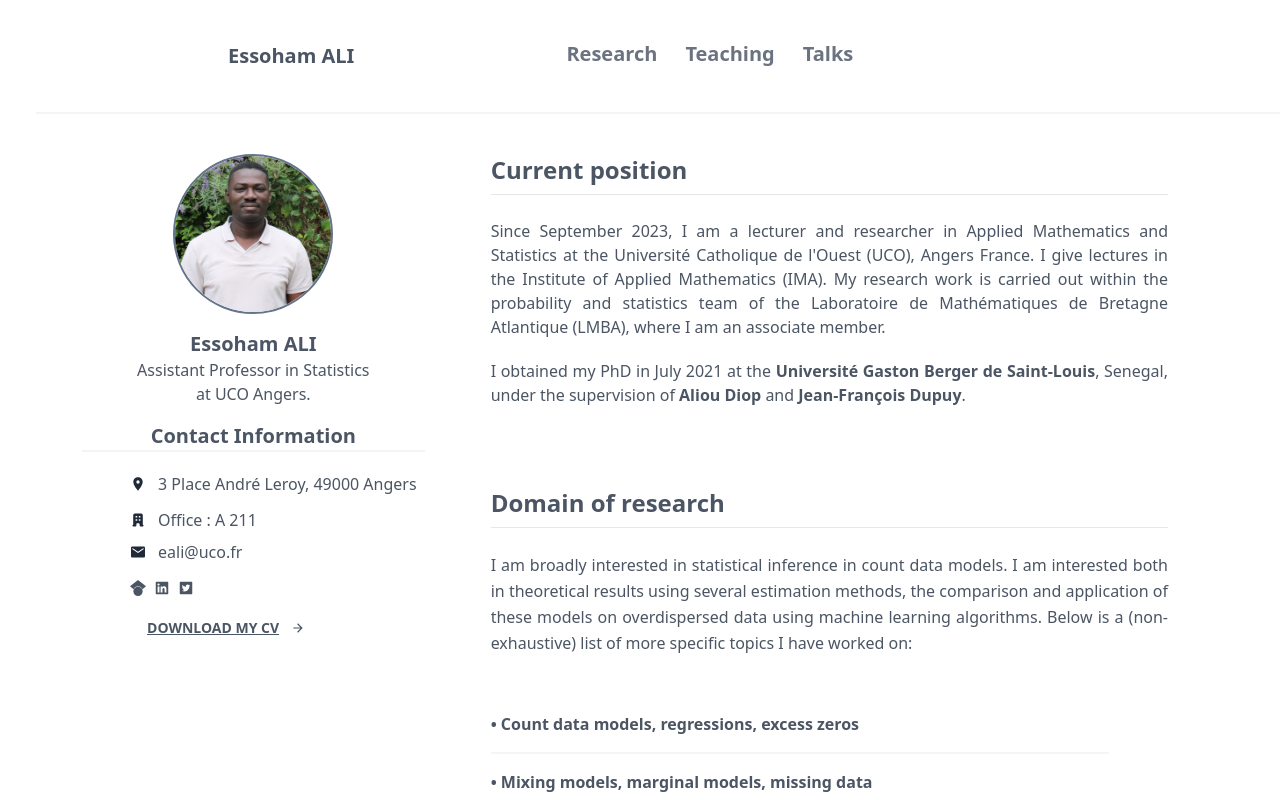
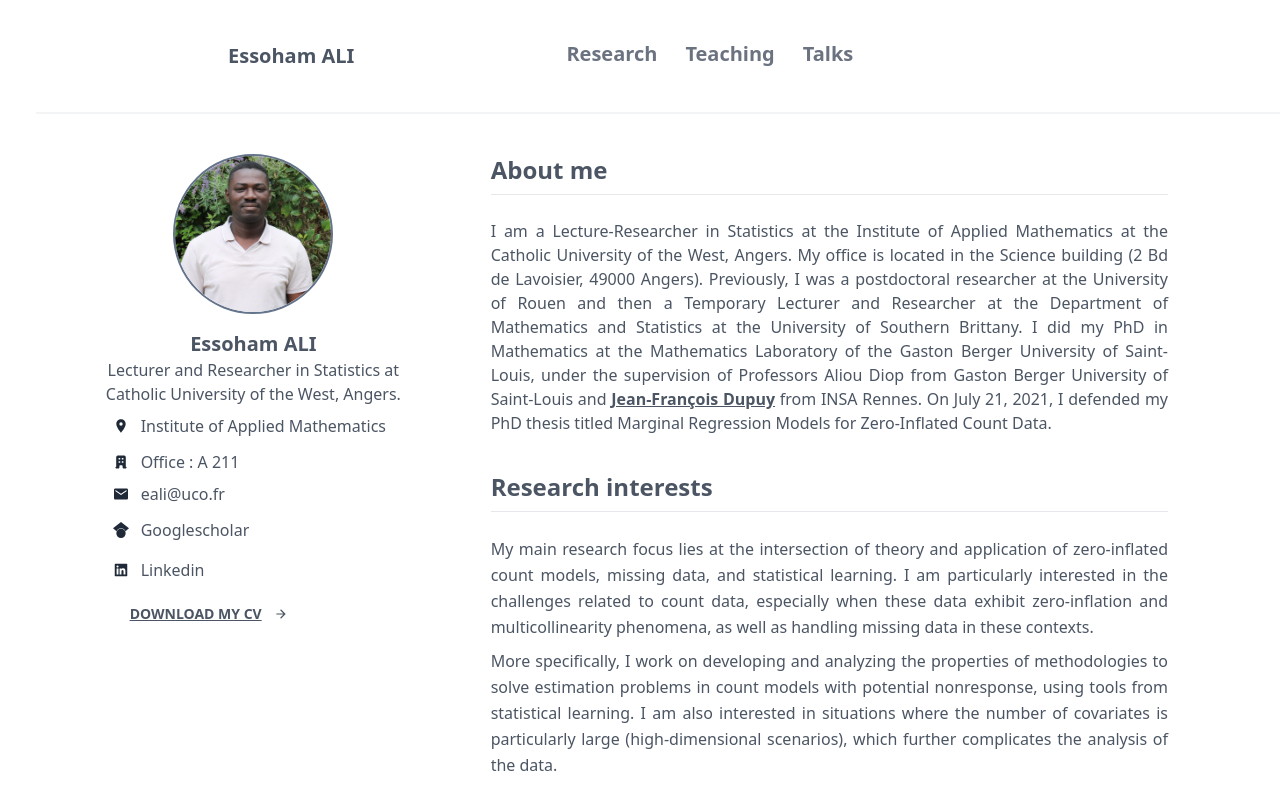
Before and after one commit to Gnilane95/essoham_portfolio, a Next.js app: page / in a window 1280 px wide. Shown: the top 800 px of the page. Built offline with nearby package versions, Linux system fonts and the light colour scheme; what tw-elements would draw is missing.

Commit message:
Home page edited

```diff
--- a/components/header/Hero.jsx
+++ b/components/header/Hero.jsx
@@ -26,15 +26,11 @@ export default function hero() {
         <div className="flex items-center flex-col">
           <div className="text-center">
             <h1 className="text-gray-600 text-xl font-bold pt-4">Essoham ALI</h1>
-            <p className="text-gray-600">Assistant Professor in Statistics <br /> at UCO Angers.</p>
+            <p className="text-gray-600">Lecturer and Researcher in Statistics at<br />Catholic University of the West, Angers.</p>
           </div>
-          <div className="mt-4">
-            <h2 className="text-gray-600 text-xl font-bold text-center">Contact Information</h2>
-            <hr class="border-gray-100 border-t-2"></hr>
-            <div className="pl-12">
-              <div className="mt-5">
+          <div className="">
             <div className="my-2">
-                  <p className="flex items-center flex-wrap mr-2 text-center"> <MdLocationOn className="mr-3" /><span className="text-gray-600">3 Place André Leroy, 49000 Angers</span> </p>
+              <p className="flex items-center flex-wrap mr-2 text-center"> <MdLocationOn className="mr-3" /><span className="text-gray-600">Institute of Applied Mathematics</span> </p>
             </div>
             <p className="flex flex-wrap leading-4 my-4">
               <HiOfficeBuilding className="mr-3" />
@@ -46,12 +42,8 @@ export default function hero() {
               <span className="mr-2 text-gray-600"> <Link href={`mailto:${personalData.email}`}>
                 {personalData.email}
               </Link></span>
-                  {/* <Link href={`mailto:${personalData.email}`}>
-                    {personalData.email}
-                  </Link> */}
             </p>
             <ProfileAli />
-              </div>
             <div className="mt-2">
               <Link
                 href={cvlink}
@@ -66,6 +58,5 @@ export default function hero() {
         </div>
       </div>
     </div>
-    </div>
   );
 }
--- a/components/home/SectionContact.jsx
+++ b/components/home/SectionContact.jsx
@@ -12,30 +12,13 @@ import Link from "next/link";
 export default function SectionContact() {
   return (
     <>
-      <div className="xl:px-56f lg:px-28f sm:px-7f md:px-1f6 text-justify pb-20">
-        <SiteHeader title={"Current position"} className />
+      <div className="xl:px-56f lg:px-28f sm:px-7f md:px-1f6 text-justify pb-9">
+        <SiteHeader title={"About me"} className />
         <p>
-          Since September 2023, I am a lecturer and researcher in Applied
-          Mathematics and Statistics at the Université Catholique de l'Ouest
-          (UCO), Angers France. I give lectures in the Institute of Applied
-          Mathematics (IMA). My research work is carried out within the
-          probability and statistics team of the Laboratoire de Mathématiques de
-          Bretagne Atlantique (LMBA), where I am an associate member.
-        </p>
-        <p className="mt-5">
-          I obtained my PhD in July 2021 at the{" "}
-          <Link href={univgastonBerger} className="font-bold">
-            Université Gaston Berger de Saint-Louis
-          </Link>
-          , Senegal, under the supervision of{" "}
-          <Link href={aliouDiopPortfolio} className="font-bold">
-            Aliou Diop{" "}
-          </Link>
-          and{" "}
-          <Link href={jeanFrancoisDupy} className="font-bold">
-            Jean-François Dupuy
-          </Link>
-          .
+          I am a Lecture-Researcher in Statistics at the Institute of Applied Mathematics at the Catholic University of the West, Angers. My office is located in the Science building (2 Bd de Lavoisier, 49000 Angers).
+          Previously, I was a postdoctoral researcher at the University of Rouen and then a Temporary Lecturer and Researcher at the Department of Mathematics and Statistics at the University of Southern Brittany.
+          I did my PhD in Mathematics at the Mathematics Laboratory of the Gaston Berger University of Saint-Louis, under the supervision of Professors Aliou Diop from Gaston Berger University of Saint-Louis and <Link href={'https://dupuy.perso.math.cnrs.fr/'} className='underline font-semibold'>Jean-François Dupuy</Link> from INSA Rennes.
+          On July 21, 2021, I defended my PhD thesis titled Marginal Regression Models for Zero-Inflated Count Data.
         </p>
       </div>
     </>
--- a/components/home/SectionResearch.jsx
+++ b/components/home/SectionResearch.jsx
@@ -8,33 +8,13 @@ export default function SectionResearch() {
   return (
     <>
       <div className="xl:px-56f lg:px-28f sm:px-7f md:px-1f6 text-justify pb-10">
-        <SiteHeader title={"Domain of research"}/>
+        <SiteHeader title={"Research interests"}/>
+        <p className="sm:leading-relaxed lg:leading-relaxed md:leading-loose md:text-2xl lg:text-base pb-2">
+         My main research focus lies at the intersection of theory and application of zero-inflated count models, missing data, and statistical learning. I am particularly interested in the challenges related to count data, especially when these data exhibit zero-inflation and multicollinearity phenomena, as well as handling missing data in these contexts.
+        </p>
         <p className="sm:leading-relaxed lg:leading-relaxed md:leading-loose md:text-2xl lg:text-base">
-          I am broadly interested in statistical inference in count data models.
-          I am interested both in theoretical results using several estimation
-          methods, the comparison and application of these models on
-          overdispersed data using machine learning algorithms. Below is a
-          (non-exhaustive) list of more specific topics I have worked on:
+          More specifically, I work on developing and analyzing the properties of methodologies to solve estimation problems in count models with potential nonresponse, using tools from statistical learning. I am also interested in situations where the number of covariates is particularly large (high-dimensional scenarios), which further complicates the analysis of the data.
         </p>
-        <div className="flex flex-wrap mt-10">
-          <ul className="list-disc w-99">
-            {
-              researchs.map((research) => (
-                <li key={research.id} className="w-full border-b-2 border-neutral-100 border-opacity-100 py-4 dark:border-opacity-50 flex flex-wrap">
-                <span className="font-bold">&#x2022; {research.topic}</span>
-                </li>
-              ))
-            }
-          <div className="mt-10 flex">
-            <Link
-              href="/research"
-              className="btn btn-link text-gray-600 hover:bg-slate-50 hover:text-slate-900"
-            >
-              see more about my recent research <MdArrowForward className="ml-3" />
-            </Link>
-          </div>
-          </ul>
-        </div>
       </div>
     </>
   );
--- a/components/shared/ProfileAli.jsx
+++ b/components/shared/ProfileAli.jsx
@@ -8,16 +8,19 @@ import { personalData } from "../../data/siteData";
 
 export default function ProfileAli() {
   return (
-    <div className="flex text-gray-600 gap-2 mt-5">
-              <Link target="_blank" rel="noreferrer" href={personalData.googleScholar}>
-        <SiGooglescholar />
-      </Link>
-      <Link target="_blank" rel="noreferrer" href={personalData.linkedin}>
-        <AiFillLinkedin />
-      </Link>
-      <Link target="_blank" rel="noreferrer" href={personalData.twitter}>
-        <AiFillTwitterSquare />
-      </Link>
+    <div className="mt-4">
+      <p className='pb-4 flex items-center'>
+        <Link target="_blank" rel="noreferrer" href={personalData.googleScholar} className='mr-3'>
+          <SiGooglescholar />
+        </Link>
+        <span className='text-gray-600'>Googlescholar</span>
+      </p>
+      <p className='flex items-center'>
+        <Link target="_blank" rel="noreferrer" href={personalData.linkedin} className='mr-3'>
+          <AiFillLinkedin />
+        </Link>
+        <span className='text-gray-600'>Linkedin</span>
+      </p>
     </div>
   )
 }
```
Lines whose indentation alone changed are shown as unchanged.
